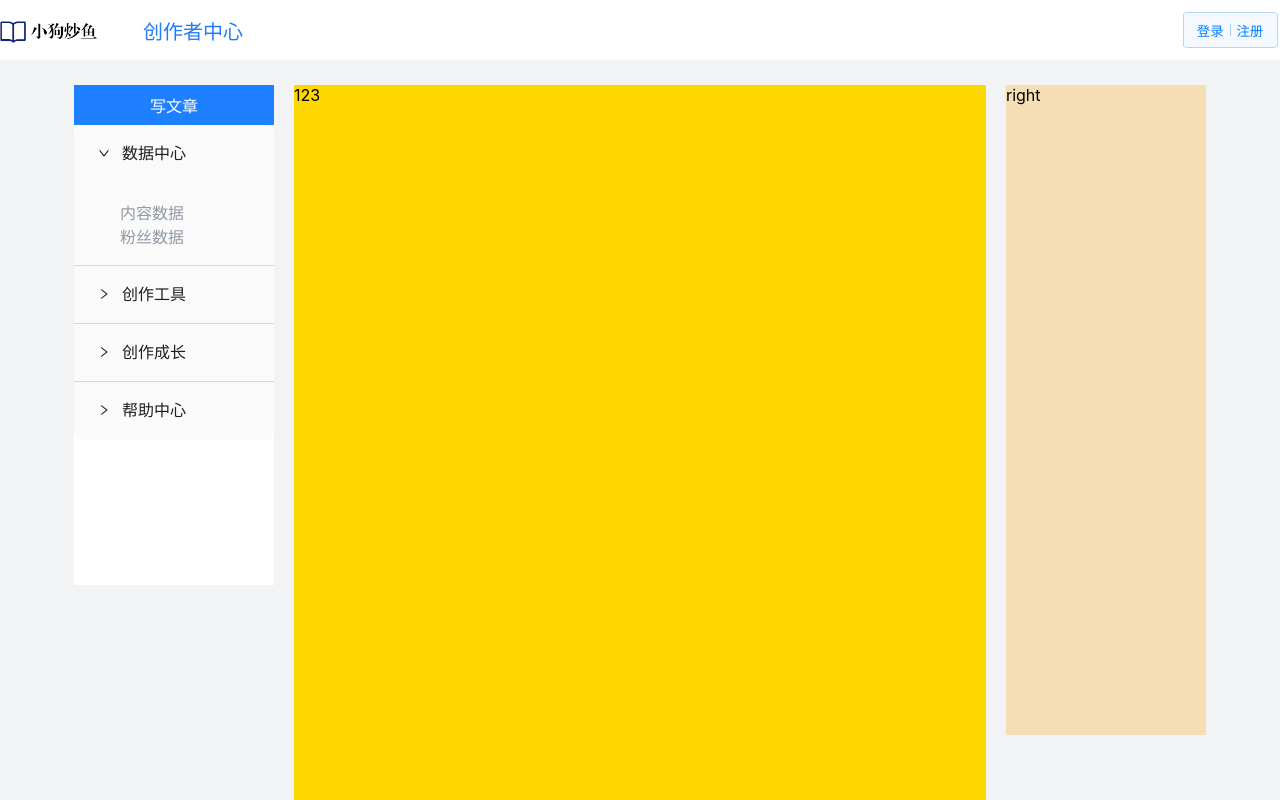
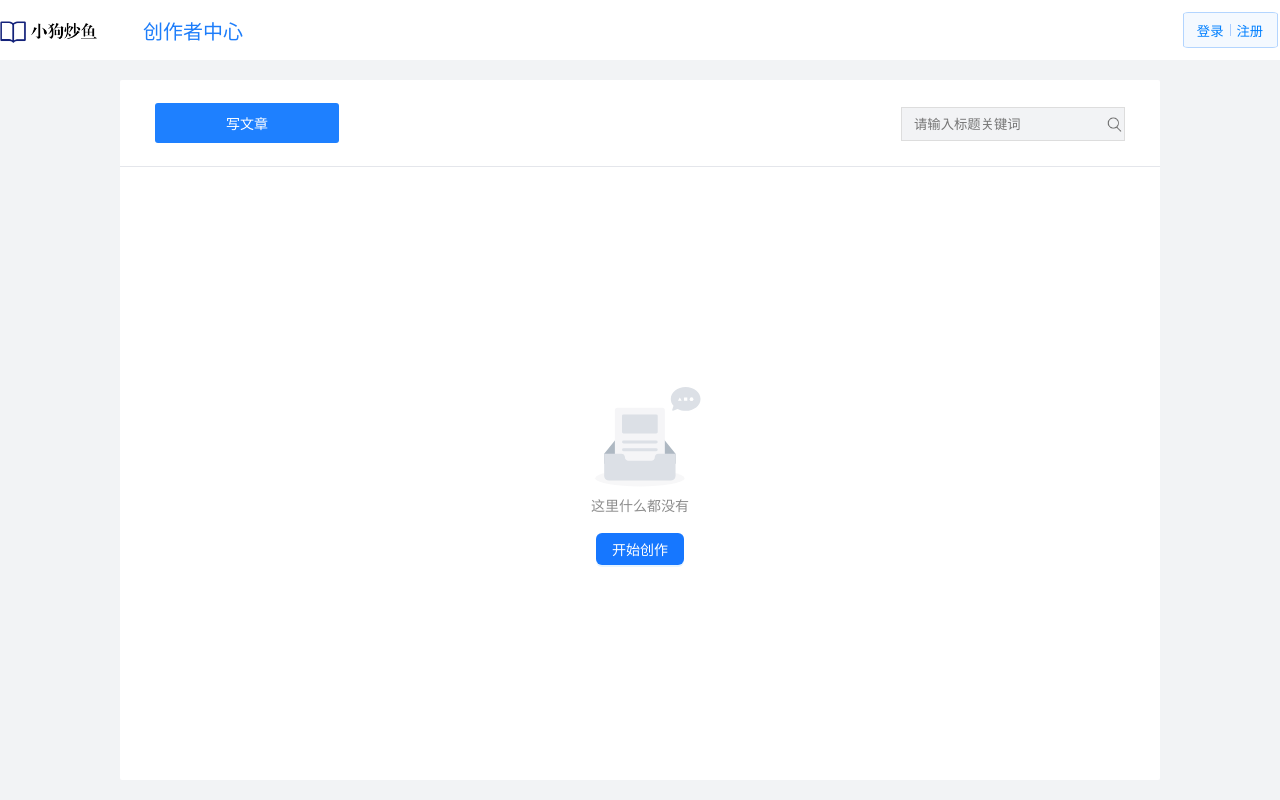
Before and after one commit to Charliiiiii/TinyBlog-FrontEnd, a React (Create React App) app: page /createCenter in a window 1280 px wide. Built offline with nearby package versions, Linux system fonts and the light colour scheme.

Commit message:
finish the skeleton and empty of the creator home page

```diff
--- a/src/App.js
+++ b/src/App.js
@@ -3,7 +3,7 @@ import { Button } from 'antd';
 import Home from "./pages/home/index.js";
 import Navbar from './components/navbar/index.jsx';
 import './App.css';
-import CreateHome from './components/createHome/createHome.js';
+import CreateHome from './components/createHome/index.js';
 import {
   createBrowserRouter,
   Outlet,
--- a/src/components/createHome/createHome.js
+++ /dev/null
@@ -1,27 +0,0 @@
-import React from "react";
-import styles from "./createHome.module.scss"
-import LeftBar from "./leftBar/leftBar";
-import TextManage from "./textManage/textManage";
-
-const CreateHome = () => {
-  return (
-    <div className={styles.wrapper}>
-      <div className={styles.content}>
-        <div className={styles.left}>
-          <div className={styles.button}>
-            <button>写文章</button>
-          </div>
-          <div className={styles.leftBar}>
-            <LeftBar />
-          </div>
-        </div>
-        <div className={styles.center}>
-          <TextManage />
-        </div>
-        <div className={styles.right}>right</div>
-      </div>
-    </div >
-  )
-}
-
-export default CreateHome;
--- a/src/components/createHome/createHome.module.scss
+++ /dev/null
@@ -1,54 +0,0 @@
-.wrapper {
-  display: flex;
-  width: 100%;
-  background-color: #f2f3f5;
-  justify-content: center;
-
-  .content {
-    display: flex;
-    width: 90%;
-    margin-top: 25px;
-    gap: 20px;
-    justify-content: center;
-
-    .left {
-      width: 200px;
-      height: 500px;
-      background-color: #fff;
-
-
-      .button {
-        width: 100%;
-        height: 40px;
-
-        button {
-          width: 100%;
-          height: 100%;
-          background-color: #1e80ff;
-          border: none;
-          color: #fff;
-          font-size: 16px;
-        }
-      }
-
-      .leftBar {
-        display: flex;
-        flex-direction: column;
-        overflow: hidden;
-      }
-    }
-
-    .center {
-      width: 691.99px;
-      height: 1300px;
-      background-color: gold;
-    }
-
-    .right {
-      width: 200px;
-      height: 650px;
-      background-color: wheat;
-    }
-  }
-
-}
--- /dev/null
+++ b/src/components/createHome/index.js
@@ -0,0 +1,27 @@
+import React, { useState } from "react";
+import styles from "./index.module.scss"
+import search from "../navbar/imgs/search.png"
+import { Button, Empty, Skeleton } from "antd";
+
+const CreateHome = () => {
+  const [ariticleList, setAriticleList] = useState([])
+
+  return (
+    <div className={styles.wrapper}>
+      <div className={styles.headWrapper}>
+        <button>写文章</button>
+        <div className={styles.inputWrapper}>
+          <input type="text" placeholder="请输入标题关键词"></input>
+          <span><img src={search}></img></span>
+        </div>
+      </div>
+      <div className={styles.contentWrapper}>
+        <Skeleton active loading={false} >
+          {ariticleList.length === 0 && (<div className={styles.emptyWrapper}><Empty description="这里什么都没有"> <Button type="primary">开始创作</Button></Empty></div>)}
+        </Skeleton>
+      </div>
+    </div >
+  )
+}
+
+export default CreateHome;
--- /dev/null
+++ b/src/components/createHome/index.module.scss
@@ -0,0 +1,88 @@
+.wrapper {
+  display: flex;
+  flex-direction: column;
+  width: 1040px;
+  min-height: calc(100% - 60px - 40px);
+  margin: 20px auto;
+  background-color: #fff;
+  border-radius: 2px;
+
+  .headWrapper {
+    display: flex;
+    justify-content: space-between;
+    flex: none;
+    height: 56px;
+    border-bottom: 1px solid #e4e6eb;
+    padding: 15px;
+
+    button {
+      width: 184px;
+      height: 40px;
+      background-color: #1e80ff;
+      border: none;
+      color: #fff;
+      text-align: center;
+      font-size: 14px;
+      border-radius: 3px;
+      margin: auto 20px;
+      cursor: pointer;
+    }
+
+    .inputWrapper {
+      position: relative;
+      display: flex;
+      height: 32px;
+      margin-top: 12px;
+      margin-right: 20px;
+
+      input {
+        width: 178px;
+        height: 100%;
+        padding: 0px 32px 0 12px;
+        color: #252933;
+        border: 1px solid #dddddd;
+        outline: none;
+        background-color: #f2f3f5;
+      }
+
+      span {
+        cursor: pointer;
+        display: flex;
+        position: absolute;
+        right: 1px;
+        top: 1px;
+        width: 20px;
+        height: 32px;
+        align-items: center;
+        justify-content: center;
+
+        img {
+          width: 15px;
+        }
+      }
+
+      input:placeholder-shown {
+        color: #8a919f;
+      }
+
+      input:focus {
+        background-color: #fff;
+        border: 1px solid #1e80ff;
+      }
+
+    }
+
+  }
+
+  .contentWrapper {
+    flex: auto;
+    padding: 20px;
+
+    .emptyWrapper {
+      display: flex;
+      margin-top: 20%;
+      justify-content: center;
+      align-items: center;
+    }
+  }
+}
--- a/src/components/createHome/leftBar/leftBar.js
+++ /dev/null
@@ -1,63 +0,0 @@
-import { Collapse } from "antd";
-import styles from "./leftBar.module.scss"
-
-
-const LeftBar = () => {
-  const DataCenter = () => {
-    return (
-      <div className={styles.center} style={{ display: "flex", flexDirection: "column", width: "100%", marginTop: "15px" }}>
-        <span className={styles.item} style={{ marginLeft: "30px", fontSize: "16px", color: "#919aa5", cursor: "pointer" }}>内容数据</span>
-        <span className={styles.item} style={{ marginLeft: "30px", fontSize: "16px", color: "#919aa5", cursor: "pointer" }}>粉丝数据</span>
-      </div>
-    )
-  }
-  const CreateTool = () => {
-    return (
-      <div className={styles.center} style={{ display: "flex", flexDirection: "column", marginTop: "15px" }}>
-        <span className={styles.item} style={{ marginLeft: "30px", fontSize: "16px", color: "#919aa5", cursor: "pointer" }}>文章导入发布</span>
-      </div>
-    )
-  }
-  const CreateStronger = () => {
-    return (
-      <div className={styles.center} style={{ display: "flex", flexDirection: "column", marginTop: "15px" }}>
-        <span className={styles.item} style={{ marginLeft: "30px", fontSize: "16px", color: "#919aa5", cursor: "pointer" }}>创作等级权益</span>
-        <span className={styles.item} style={{ marginLeft: "30px", fontSize: "16px", color: "#919aa5", cursor: "pointer" }}>创作灵感</span>
-      </div>
-    )
-  }
-  const HelpCenter = () => {
-    return (
-      <div className={styles.center} style={{ display: "flex", flexDirection: "column", marginTop: "15px" }}>
-        <span className={styles.item} style={{ marginLeft: "30px", fontSize: "16px", color: "#919aa5", cursor: "pointer" }}>常见问题</span>
-      </div>
-    )
-  }
-  const items = [
-    {
-      key: '1',
-      label: '数据中心',
-      children: <DataCenter />
-    },
-    {
-      key: '2',
-      label: '创作工具',
-      children: <CreateTool />,
-    },
-    {
-      key: '3',
-      label: '创作成长',
-      children: <CreateStronger />,
-    },
-    {
-      key: '4',
-      label: '帮助中心',
-      children: <HelpCenter />,
-    },
-  ];
-  return (
-    <Collapse items={items} bordered={false} defaultActiveKey={['1']} size="large" />
-  )
-}
-
-export default LeftBar;
--- a/src/components/createHome/textManage/textManage.js
+++ /dev/null
@@ -1,18 +0,0 @@
-import React from "react";
-import styles from "./textManage.module.scss"
-import { Segmented } from "antd";
-const TextManage = () => {
-  return (
-    <>
-      <div className={styles.title}>
-
-      </div>
-      <div className={styles.list}>
-        123
-      </div>
-    </>
-
-  )
-}
-
-export default TextManage;
```
Also changed, not shown: src/components/createHome/leftBar/leftBar.module.scss (deleted), src/components/createHome/textManage/textManage.module.scss (deleted).
